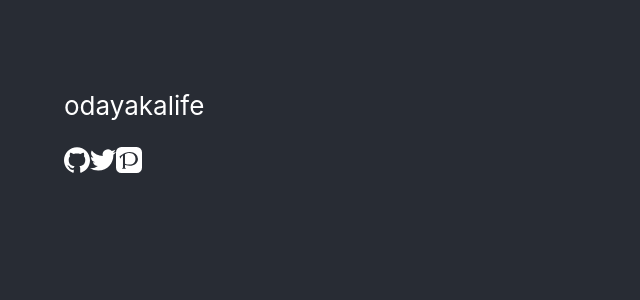
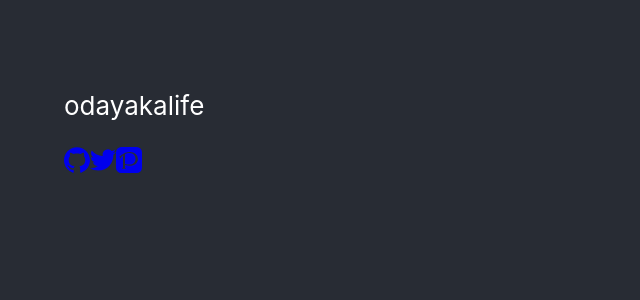
Before and after one commit to terakawakohei/simple-portfolio, a React (Create React App) app: page / in a window 1280 px wide. Shown: the top 300 px of the page, without its empty margins (0-640 px from the left). Built offline with nearby package versions, Linux system fonts and the light colour scheme.

Commit message:
外部リンク追加

```diff
--- a/src/App.tsx
+++ b/src/App.tsx
@@ -8,7 +8,7 @@ function App() {
   const links: Link[] = [
     {
       name: "github",
-      link: "http",
+      link: "https://github.com/terakawakohei",
       icon: <SiGithub />,
     },
     {
@@ -19,7 +19,7 @@ function App() {
 
     {
       name: "pixiv",
-      link: "https",
+      link: "https://www.pixiv.net/users/6349894",
       icon: <SiPixiv />,
     },
   ];
--- a/src/components/links.tsx
+++ b/src/components/links.tsx
@@ -14,7 +14,7 @@ const LinkList: FC<Props> = (props) => {
     <>
       <div>
         {links.map((l) => {
-          return <>{l.icon}</>;
+          return <a href={l.link}>{l.icon}</a>;
         })}
       </div>
     </>
```
